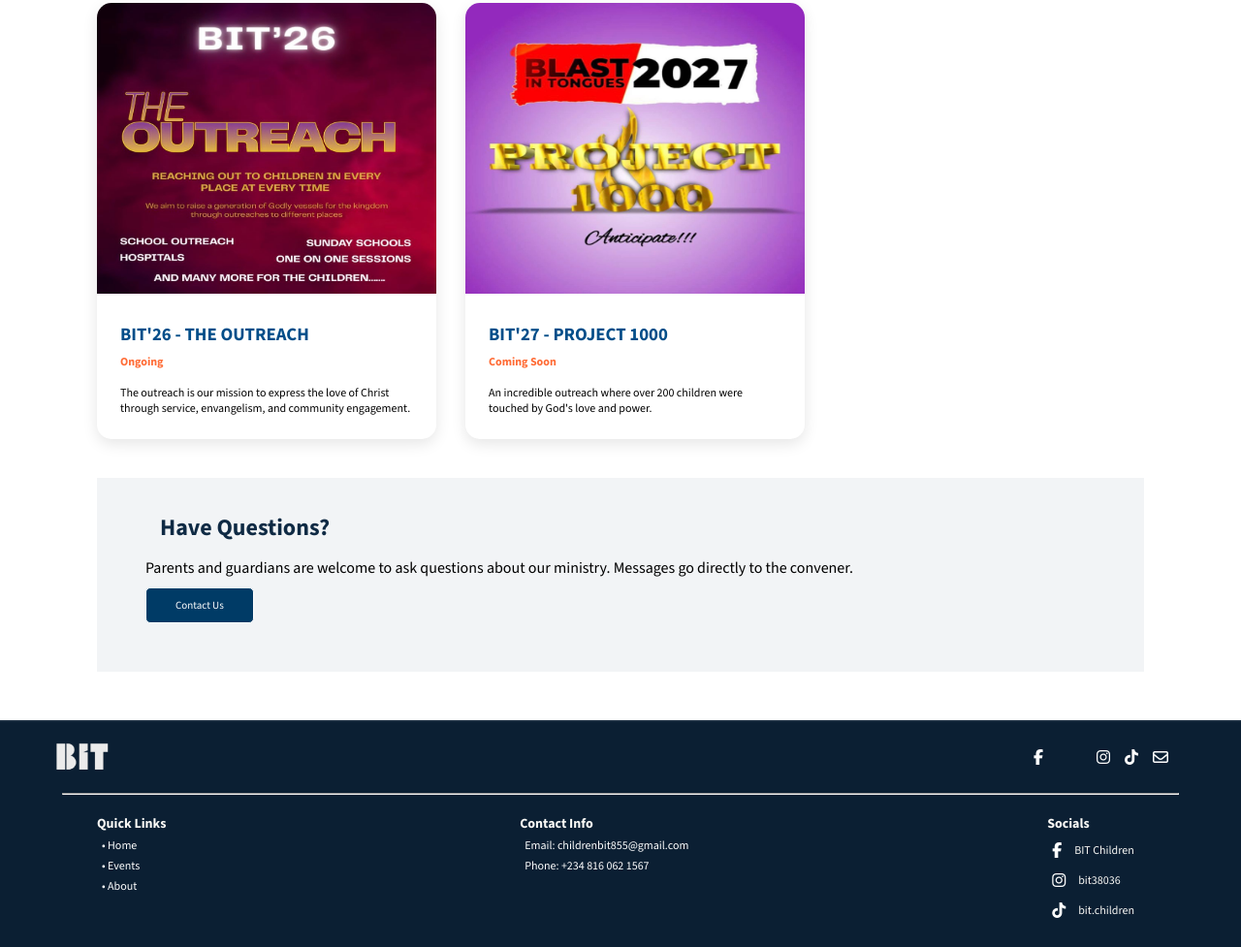
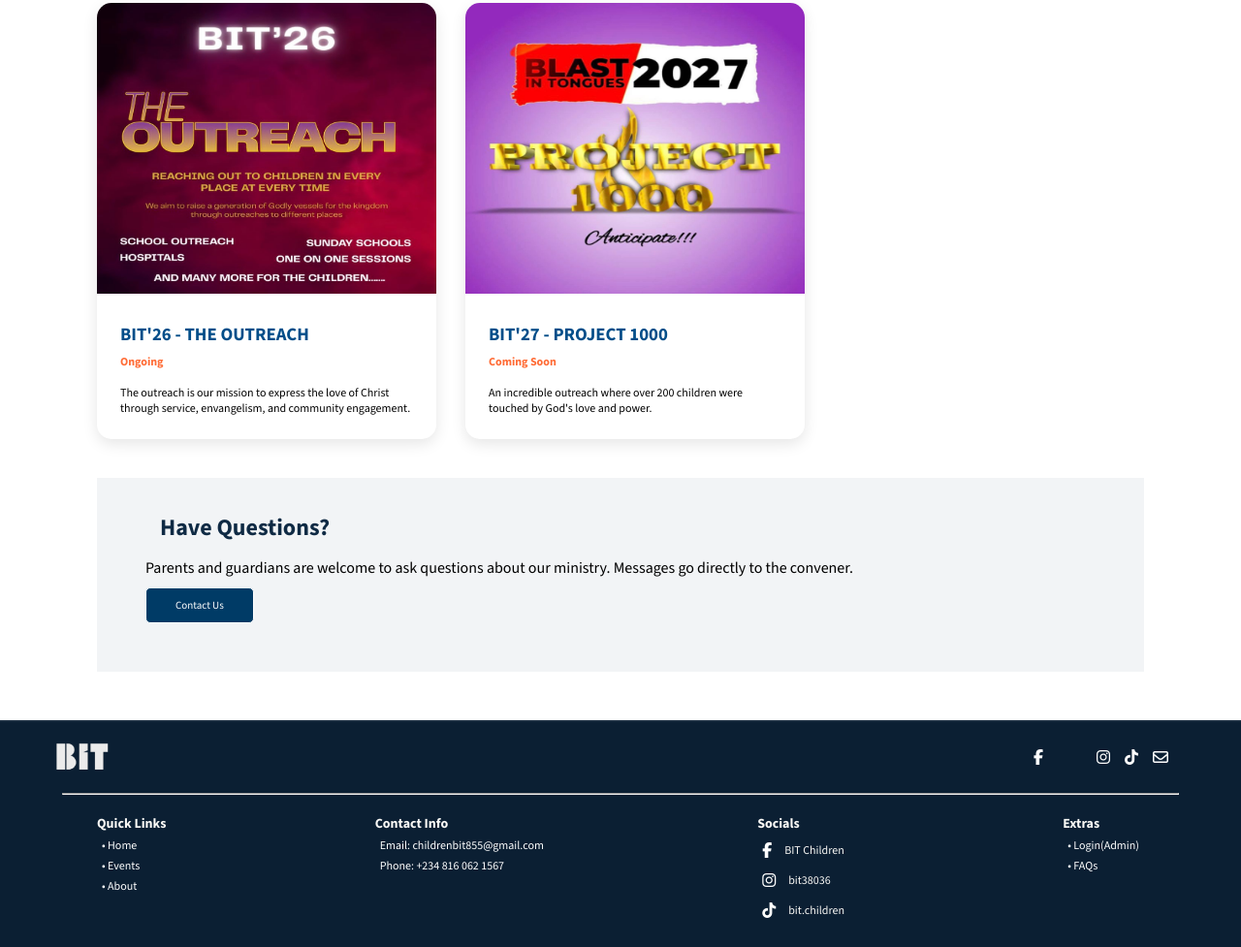
Before and after one commit to IfeanyichukwuPeter/BIT-Children-Ministry-, a plain HTML site: page index.html in a window 1280 px wide. Shown: the part 1743-2720 px from the top of the page at 97% size. Drawn offline with nearby package versions, Linux system fonts and the light colour scheme; files whose address does not match are found by name.

Commit message:
Enhance footer with Extras section (admin login)
Added an 'Extras' section with links for Login and FAQs.

```diff
--- a/footer.html
+++ b/footer.html
@@ -40,4 +40,9 @@
         <p>bit.children</p>
       </div>
     </div>
+         <div class="footer-sect">
+      <h2>Extras</h2>
+      <a href="/admin.html"><p>&bull; Login(Admin)</p></a>
+      <a href="#"><p>&bull; FAQs</p></a>
+    </div>
   </footer>
```
